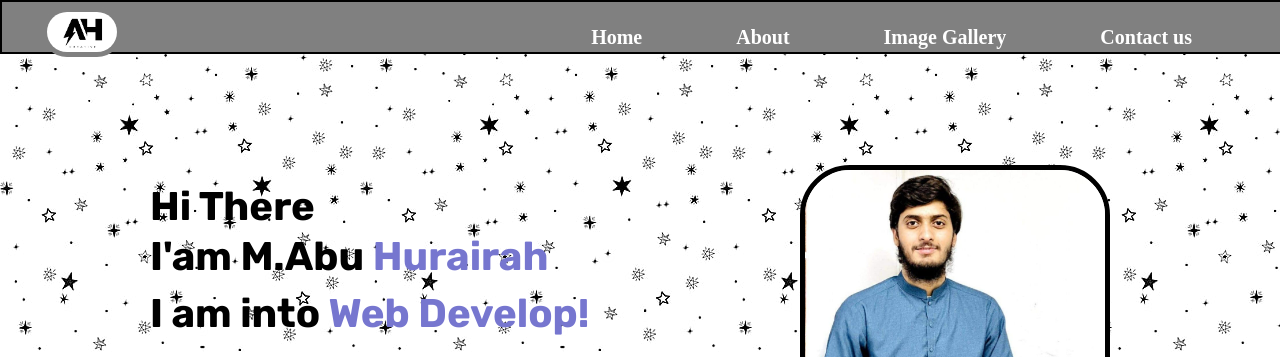
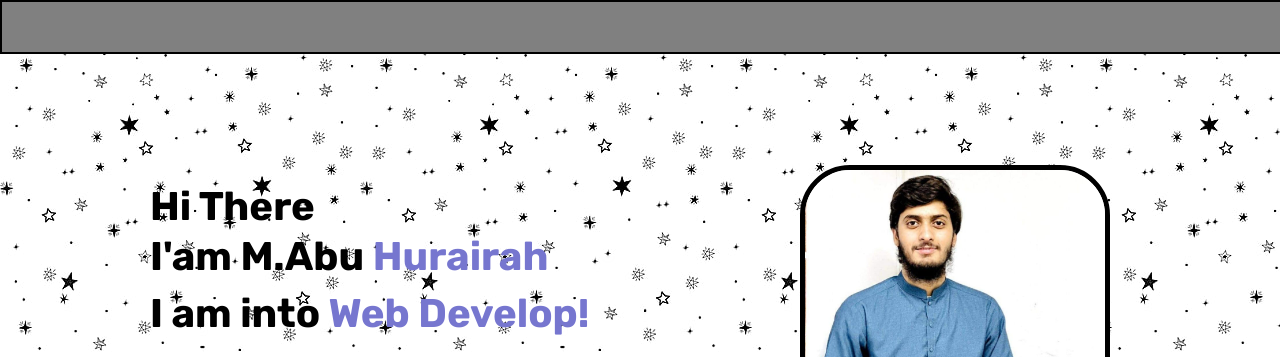
Before and after one commit to ITZ-HURAIRAH18/porfolio, a plain HTML site: page index.html in a window 1280 px wide. In both pictures the pointer is over the picture 77 px from the left and 27 px from the top of the page. Shown: the top 357 px of the page. Drawn offline with Linux system fonts and the light colour scheme.

Commit message:
Update index.html

```diff
--- a/index.html
+++ b/index.html
@@ -18,7 +18,9 @@
         left: 40px;
         border-radius: 50px;
     }
-
+.logo:hover{
+display: none;
+}
     .na {
         display: inline;
         position: relative;
@@ -156,7 +158,7 @@
 
 <body>
     <nav>
-        <span><a href="images/logo.jpg"><img class="logo" src="images/logo.jpg" alt=""></a></span>
+        <span><img class="logo" src="images/logo.jpg" alt=""></span>
         <div class="nah">
             <a class="na" href="index.html">Home</a>
             <a class="na" href="about.html">About</a>
```
